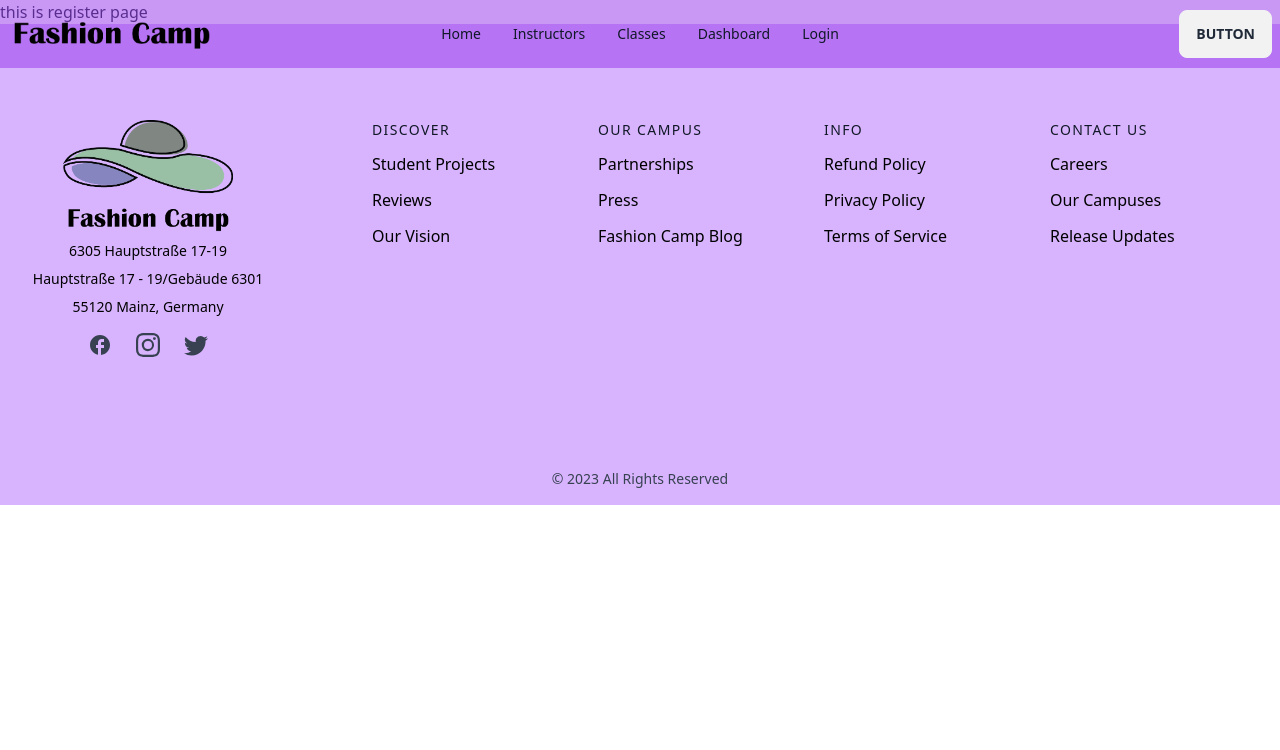
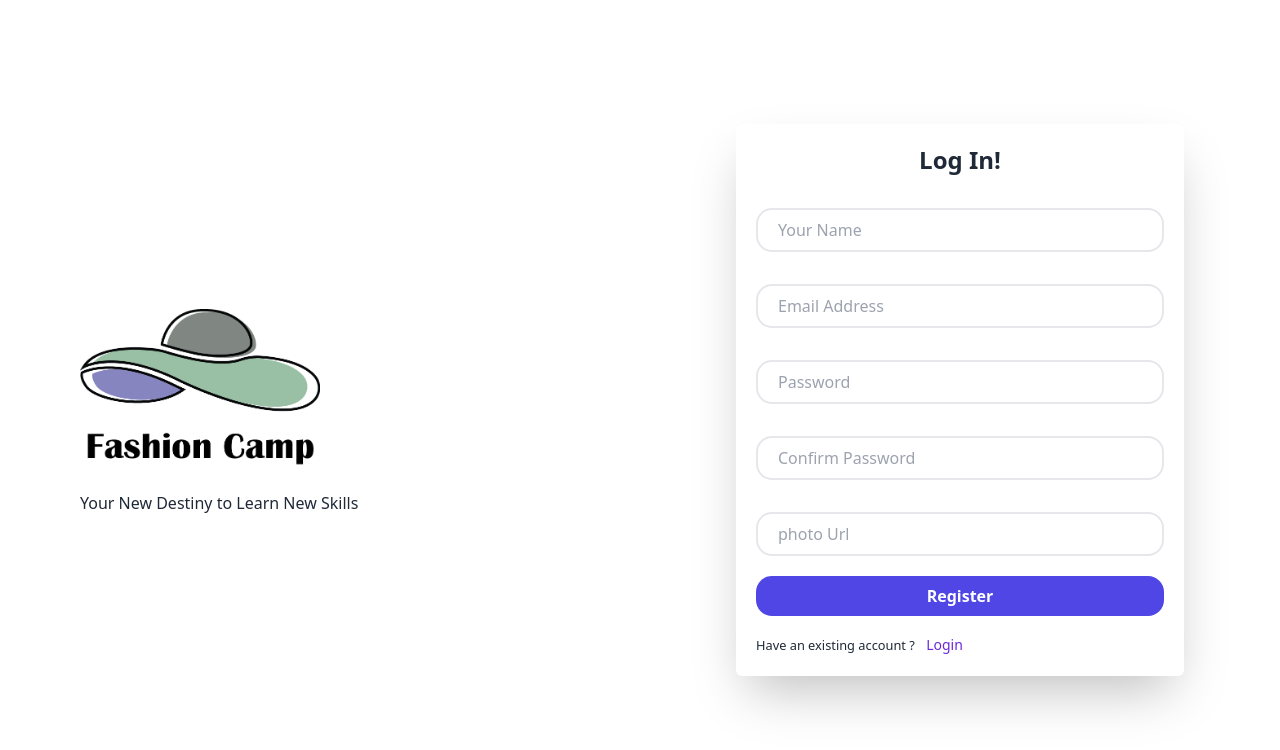
Before and after one commit to dev-talukdar/summer-camp-client-side, a React (Vite) app: page /register in a window 1280 px wide. Shown: the top 750 px of the page. Built offline with nearby package versions, Linux system fonts and the light colour scheme; no server answers.

Commit message:
register form is now validated

```diff
--- a/package.json
+++ b/package.json
@@ -18,6 +18,7 @@
     "react-dom": "^18.2.0",
     "react-fast-marquee": "^1.6.0",
     "react-helmet": "^6.1.0",
+    "react-hook-form": "^7.44.3",
     "react-icons": "^4.9.0",
     "react-responsive-carousel": "^3.2.23",
     "react-router-dom": "^6.12.0",
--- a/src/Layout/Main.jsx
+++ b/src/Layout/Main.jsx
@@ -6,7 +6,7 @@ import NavigationBar from "../Pages/Shared/NavigationBar/NavigationBar";
 
 const Main = () => {
     const location = useLocation();
-    const noHeaderFooter = location.pathname.includes('login')
+    const noHeaderFooter = location.pathname.includes('login') || location.pathname.includes('register')
     return (
         <div >
             { noHeaderFooter || <NavigationBar></NavigationBar>}
--- a/src/Pages/Shared/Login/Login.jsx
+++ b/src/Pages/Shared/Login/Login.jsx
@@ -1,11 +1,20 @@
 import { loadCaptchaEnginge, LoadCanvasTemplate, validateCaptcha } from 'react-simple-captcha';
 import logo from '../../../assets/logo/logo.png'
-import { useEffect, useRef, useState } from 'react';
+import { useContext, useEffect, useState } from 'react';
+import { AuthContext } from '../../../Provider/AuthProvider';
+import { Link, useLocation, useNavigate } from 'react-router-dom';
+import { Helmet } from 'react-helmet';
+import Swal from 'sweetalert2';
 
 const Login = () => {
 
-    const captchaRef = useRef(null)
+
     const [disabled, setDisabled] = useState(true)
+    const {signIn} = useContext(AuthContext)
+    const navigate = useNavigate();
+    const location = useLocation();
+
+    const from = location.state?.from?.pathname || "/"
 
     useEffect(() => {
 
@@ -18,11 +27,26 @@ const Login = () => {
         const form = event.target;
         const email = form.email.value;
         const password = form.password.value;
-        console.log(email, password);
+
+        signIn(email, password)
+        .then(result => {
+            const user = result.user;
+            console.log(user);
+            Swal.fire({
+                title: 'You are logged in successfully',
+                showClass: {
+                  popup: 'animate__animated animate__fadeInDown'
+                },
+                hideClass: {
+                  popup: 'animate__animated animate__fadeOutUp'
+                }
+              })
+              navigate(from, {replace: true})
+        })
     }
 
-    const handleValidateCaptcha = () => {
-        const user_captcha_value = captchaRef.current.value;
+    const handleValidateCaptcha = (e) => {
+        const user_captcha_value = e.target.value;
         if(validateCaptcha(user_captcha_value)){
             setDisabled(false);
         }
@@ -31,6 +55,10 @@ const Login = () => {
         }
     }
     return (
+        <>
+        <Helmet>
+            <title>Login || Fashion Camp</title>
+        </Helmet>
         <div className="h-screen flex">
             <div className="hidden lg:flex w-full lg:w-1/2 login_img_section
           justify-around items-center">
@@ -52,32 +80,27 @@ const Login = () => {
                         <h1 className="text-gray-800 font-bold text-2xl text-center mb-1">Log In!</h1>
                         <p className="text-sm font-normal text-gray-600 mb-8"> </p>
                         <div className="flex items-center border-2 mb-8 py-2 px-3 rounded-2xl">
-                            <svg xmlns="http://www.w3.org/2000/svg" className="h-5 w-5 text-gray-400" fill="none" viewBox="0 0 24 24" stroke="currentColor">
-                                <path strokeLinecap="round" strokeLinejoin="round" strokeWidth="2" d="M16 12a4 4 0 10-8 0 4 4 0 008 0zm0 0v1.5a2.5 2.5 0 005 0V12a9 9 0 10-9 9m4.5-1.206a8.959 8.959 0 01-4.5 1.207" />
-                            </svg>
+
                             <input id="email" className=" pl-2 w-full outline-none border-none" type="email" name="email" placeholder="Email Address" />
                         </div>
                         <div className="flex items-center border-2 py-2 px-3 rounded-2xl ">
-                            <svg xmlns="http://www.w3.org/2000/svg" className="h-5 w-5 text-gray-400" viewBox="0 0 20 20" fill="currentColor">
-                                <path fillRule="evenodd" d="M5 9V7a5 5 0 0110 0v2a2 2 0 012 2v5a2 2 0 01-2 2H5a2 2 0 01-2-2v-5a2 2 0 012-2zm8-2v2H7V7a3 3 0 016 0z" clipRule="evenodd" />
-                            </svg>
+
                             <input className="pl-2 w-full outline-none border-none" type="password" name="password" id="password" placeholder="Password" />
                         </div>
 
-                        <div className='form-control'>
-                            <label className='mb-2 ms-2' ><LoadCanvasTemplate /> </label>
+
+                            <label className='mt-2 text-pink-400 ms-2' ><LoadCanvasTemplate /> </label>
                             <div className="flex items-center border-2 py-2 px-3 rounded-2xl ">
 
-                                <input className="pl-2 w-full outline-none border-none" type="text" ref={captchaRef} name="captcha" id="captcha" placeholder="captcha" />
+                                <input className="pl-2 w-full outline-none border-none" onBlur={handleValidateCaptcha} type="text" name="captcha" id="captcha" placeholder="captcha" />
                             </div>
-                            <button onClick={handleValidateCaptcha} type="submit" className="btn btn-outline btn-xs mt-2">Validate</button>
-                        </div>
+
 
                         <button disabled={disabled} type="submit" className="block w-full bg-indigo-600 mt-5 py-2 rounded-2xl hover:bg-indigo-700 hover:-translate-y-1 transition-all duration-500 text-white font-semibold mb-2">Login</button>
                         <div className="flex justify-between mt-4">
                             <span className="text-sm ml-2 hover:text-blue-500 cursor-pointer hover:-translate-y-1 duration-500 transition-all">Forgot Password ?</span>
 
-                            <a href="#" className="text-sm ml-2 hover:text-blue-500 cursor-pointer hover:-translate-y-1 duration-500 transition-all">New to Fashion Camp?</a>
+                            <p><small> New to Fashion Camp ? <Link to="/register"><span className="text-sm ml-2 text-violet-700 font-medium hover:text-blue-500 cursor-pointer hover:-translate-y-1 duration-500 transition-all" >Register</span></Link></small> </p>
                         </div>
 
                     </form>
@@ -85,6 +108,7 @@ const Login = () => {
 
             </div>
         </div>
+        </>
     );
 };
 
--- a/src/Pages/Shared/NavigationBar/NavigationBar.jsx
+++ b/src/Pages/Shared/NavigationBar/NavigationBar.jsx
@@ -1,13 +1,35 @@
 import { Link } from 'react-router-dom';
 import logo from '../../../assets/logo/nameLogo.png'
+import { useContext } from 'react';
+import { AuthContext } from '../../../Provider/AuthProvider';
 
 const NavigationBar = () => {
+    const { user, logOut } = useContext(AuthContext);
+
+    const handleLogOut = () => {
+        logOut()
+        .then(() => {
+
+        })
+        .catch(error => console.log(error))
+
+    }
+
+
     const navOptions = <>
         <Link to="/"><li className='text-gray-900'><a>Home</a></li></Link>
         <Link to="instructors"><li className='text-gray-900'><a>Instructors</a></li></Link>
         <Link to="classes"><li className='text-gray-900'><a>Classes</a></li></Link>
         <Link to="dashboard"><li className='text-gray-900'><a>Dashboard</a></li></Link>
-        <Link to="login"><li className='text-gray-900'><a>Login</a></li></Link>
+
+        {
+            user ? <>
+            <button onClick={handleLogOut} className='btn btn-ghost'>Log Out</button>
+            </> : <>
+            <Link to="login"><li className='text-gray-900'><a>Login</a></li></Link>
+            </>
+        }
+
     </>
     return (
         < >
--- a/src/Pages/Shared/Register/Register.jsx
+++ b/src/Pages/Shared/Register/Register.jsx
@@ -1,10 +1,100 @@
+import { Link } from 'react-router-dom';
+import logo from '../../../assets/logo/logo.png'
+import { useForm } from 'react-hook-form';
+import { Helmet } from 'react-helmet';
+import { useContext } from 'react';
+import { AuthContext } from '../../../Provider/AuthProvider';
+
+const Register = () => {
+    const { register, handleSubmit, watch, formState: { errors } } = useForm();
+    const { createUser } = useContext(AuthContext)
+
+    const onSubmit = data => {
+        console.log(data);
+        createUser(data.email, data.password)
+            .then(result => {
+                const loggedUser = result.user;
+                console.log(loggedUser);
+            })
+    }
 
 
-const Register = () => {
+
+
     return (
-        <div>
-            <h2>this is register page</h2>
-        </div>
+        <>
+            <Helmet>
+                <title>Register || Fashion Camp</title>
+            </Helmet>
+            <div className="h-screen flex">
+                <div className="hidden lg:flex w-full lg:w-1/2 login_img_section
+      justify-around items-center">
+                    <div
+                        className="  bg-black  opacity-20 inset-0 z-0" >
+
+                    </div>
+                    <div className="w-full mx-auto px-20 flex-col items-center space-y-6">
+                        <div className="flex justify-center lg:justify-start mt-6">
+                            <img className='w-1/2' src={logo} alt="" />
+                        </div>
+
+                        <p className="  mt-1">Your New Destiny to Learn New Skills</p>
+                    </div>
+                </div>
+                <div className="flex w-full lg:w-1/2 justify-center items-center bg-white space-y-8">
+                    <div className="w-full px-8 md:px-32 lg:px-24">
+
+                        <form onSubmit={handleSubmit(onSubmit)} className="bg-white rounded-md shadow-2xl p-5">
+                            <h1 className="text-gray-800 font-bold text-2xl text-center mb-1">Log In!</h1>
+                            <p className="text-sm font-normal text-gray-600 mb-8"> </p>
+
+                            {errors.name && <span className='text-red-600'>Full name is required</span>}
+                            <div className="flex items-center border-2 mb-8 py-2 px-3 rounded-2xl">
+                                <input id="name" className=" pl-2 w-full outline-none border-none" type="text" {...register("name", { required: true }, { required: true })} name="name" placeholder="Your Name" />
+                            </div>
+
+                            {errors.email && <span className='text-red-600'>Email is required</span>}
+                            <div className="flex items-center border-2 mb-8 py-2 px-3 rounded-2xl">
+                                <input id="email" className=" pl-2 w-full outline-none border-none" type="email" {...register("email", { required: true })} name="email" placeholder="Email Address" />
+                            </div>
+
+                            {errors.password && <span className='text-red-600'>Password is required</span>}
+                            <div className="flex items-center border-2 py-2 px-3  mb-8 rounded-2xl ">
+                                <input className="pl-2 w-full outline-none border-none" type="password" {...register("password", {
+                                    required: true,
+                                    minLength: 6,
+                                    maxLength: 20,
+                                    pattern: /(?=.*[A-Z])(?=.*[0-9])(?=.*[!@#$&*])(?=.*[a-z])/
+
+                                })} name="password" id="password" placeholder="Password" />
+                            </div>
+
+                            <div className="flex items-center border-2 py-2 px-3 rounded-2xl ">
+                                <input className="pl-2 w-full outline-none border-none" type="password" {...register("confirmPassword", {
+                                    required: true,
+                                    validate: (value) => value === watch("password") || "Passwords do not match"
+                                })} name="confirmPassword" id="password" placeholder="Confirm Password" />
+                            </div>
+                            {errors.confirmPassword && <span className='text-red-600'>Please enter same password</span>}
+
+                            <div className="flex items-center border-2 mt-8 py-2 px-3 rounded-2xl">
+
+                                <input id="photoUrl" className=" pl-2 w-full outline-none border-none" type="photoUrl" {...register("photoUrl", { required: true })} name="photoUrl" placeholder="photo Url" />
+                            </div>
+                            {errors.photoUrl && <span className='text-red-600'>Please enter a valid photo URL</span>}
+
+                            <button type="submit" className="block w-full bg-indigo-600 mt-5 py-2 rounded-2xl hover:bg-indigo-700 hover:-translate-y-1 transition-all duration-500 text-white font-semibold mb-2">Register</button>
+                            <div className="flex justify-between mt-4">
+
+                                <p><small> Have an existing account ? <Link to="/login"><span className="text-sm ml-2 text-violet-700 font-medium hover:text-blue-500 cursor-pointer hover:-translate-y-1 duration-500 transition-all" >Login</span></Link></small> </p>
+                            </div>
+
+                        </form>
+                    </div>
+
+                </div>
+            </div>
+        </>
     );
 };
 
--- a/src/Provider/AuthProvider.jsx
+++ b/src/Provider/AuthProvider.jsx
@@ -1,5 +1,5 @@
  import { createContext, useEffect, useState } from "react";
- import{createUserWithEmailAndPassword, getAuth, onAuthStateChanged, signInWithEmailAndPassword} from"firebase/auth"
+ import{createUserWithEmailAndPassword, getAuth, onAuthStateChanged, signInWithEmailAndPassword, signOut} from"firebase/auth"
 import { app } from "../Firebase/firebase.config";
 
 
@@ -18,7 +18,12 @@ const AuthProvider = ({children}) => {
 
     const signIn = (email, password) => {
         setLoading(true)
-        return signInWithEmailAndPassword(email, password)
+        return signInWithEmailAndPassword(auth, email, password)
+    }
+
+    const logOut = () => {
+        setLoading(true)
+        return signOut(auth)
     }
 
     useEffect( () => {
@@ -36,7 +41,8 @@ const AuthProvider = ({children}) => {
         user,
         loading,
         createUser,
-        signIn
+        signIn,
+        logOut
 
     }
 
--- /dev/null
+++ b/src/Routes/PrivateRoutes.jsx
@@ -0,0 +1,16 @@
+import { useContext } from "react";
+import { AuthContext } from "../Provider/AuthProvider";
+import { Navigate } from "react-router-dom";
+
+
+
+const PrivateRoutes = ({children}) => {
+    const {user} = useContext(AuthContext)
+
+    if(user){
+        return children;
+    }
+    return <Navigate to="/login"></Navigate>
+};
+
+export default PrivateRoutes;
```
Also changed, not shown: 1 other file (tests, documents, lock files or other folders).
